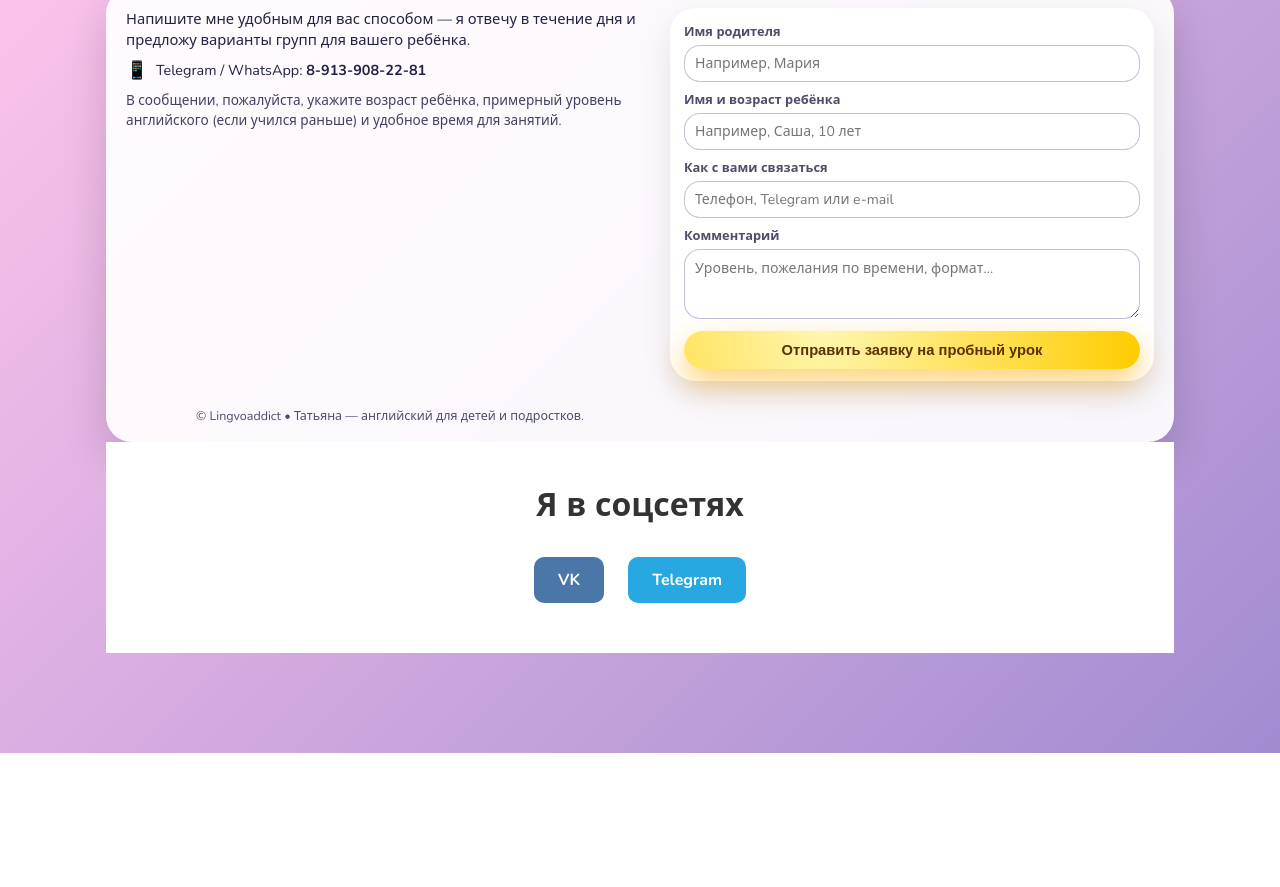
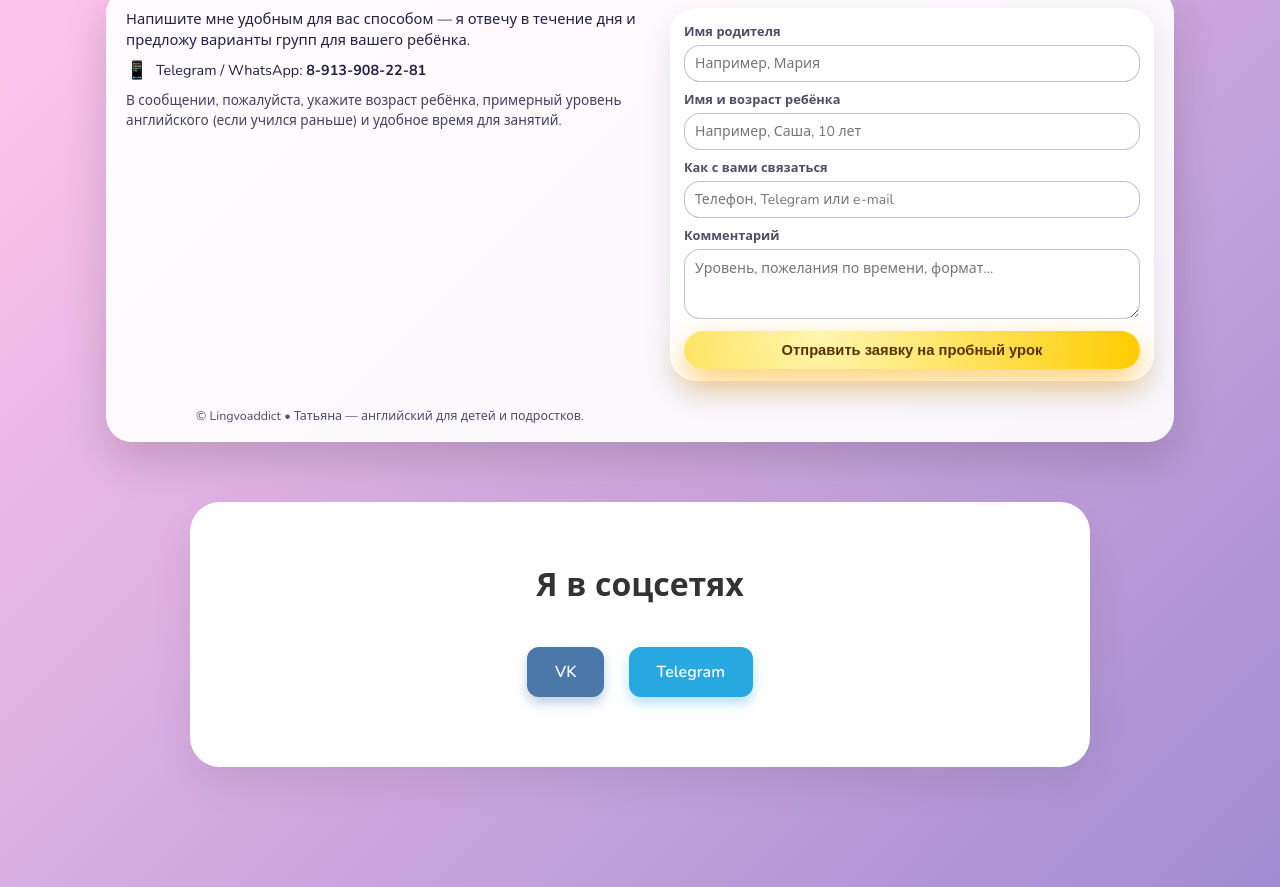
Before and after one commit to lingvoaddict-creator/-, a plain HTML site: page index.html in a window 1280 px wide. Shown: the part 2961-3848 px from the top of the page. Before the commit the page ends 3714 px from the top, so only its background shows below. Drawn offline with nearby package versions, Linux system fonts and the light colour scheme.

Commit message:
Update index.html

```diff
--- a/index.html
+++ b/index.html
@@ -1208,10 +1208,58 @@
 
 
   </script>
-  <section class="social-links" style="text-align:center; padding:40px 20px; background:#fff;">
-<h2 style="font-size:2rem; margin-bottom:20px; color:#333;">Я в соцсетях</h2>
-<a href="https://vk.com/lingvoaddict" target="_blank" style="display:inline-block; margin:10px; padding:12px 24px; background:#4a76a8; color:#fff; border-radius:10px; text-decoration:none; font-weight:bold;">VK</a>
-<a href="https://t.me/lingvoaddict_books" target="_blank" style="display:inline-block; margin:10px; padding:12px 24px; background:#28a8e0; color:#fff; border-radius:10px; text-decoration:none; font-weight:bold;">Telegram</a>
+  <section class="social-links"
+  style="
+    text-align:center;
+    padding:60px 20px;
+    background:#ffffff;
+    max-width:900px;
+    margin:60px auto;
+    border-radius:30px;
+    box-shadow:0 15px 40px rgba(0, 0, 0, 0.08);
+  "
+>
+  <h2 style="font-size:2rem; margin-bottom:30px; color:#333;">Я в соцсетях</h2>
+
+  <a href="https://vk.com/lingvoaddict" target="_blank"
+    style="
+      display:inline-block;
+      margin:10px;
+      padding:14px 28px;
+      background:#4a76a8;
+      color:#fff;
+      border-radius:12px;
+      text-decoration:none;
+      font-weight:600;
+      font-size:1rem;
+      box-shadow:0 6px 12px rgba(74,118,168,0.35);
+      transition:0.2s;
+    "
+    onmouseover="this.style.transform='translateY(-3px)'"
+    onmouseout="this.style.transform='translateY(0)'"
+  >
+    VK
+  </a>
+
+  <a href="https://t.me/lingvoaddict_books" target="_blank"
+    style="
+      display:inline-block;
+      margin:10px;
+      padding:14px 28px;
+      background:#28a8e0;
+      color:#fff;
+      border-radius:12px;
+      text-decoration:none;
+      font-weight:600;
+      font-size:1rem;
+      box-shadow:0 6px 12px rgba(40,168,224,0.35);
+      transition:0.2s;
+    "
+    onmouseover="this.style.transform='translateY(-3px)'"
+    onmouseout="this.style.transform='translateY(0)'"
+  >
+    Telegram
+  </a>
 </section>
 </body>
 </html>
```
